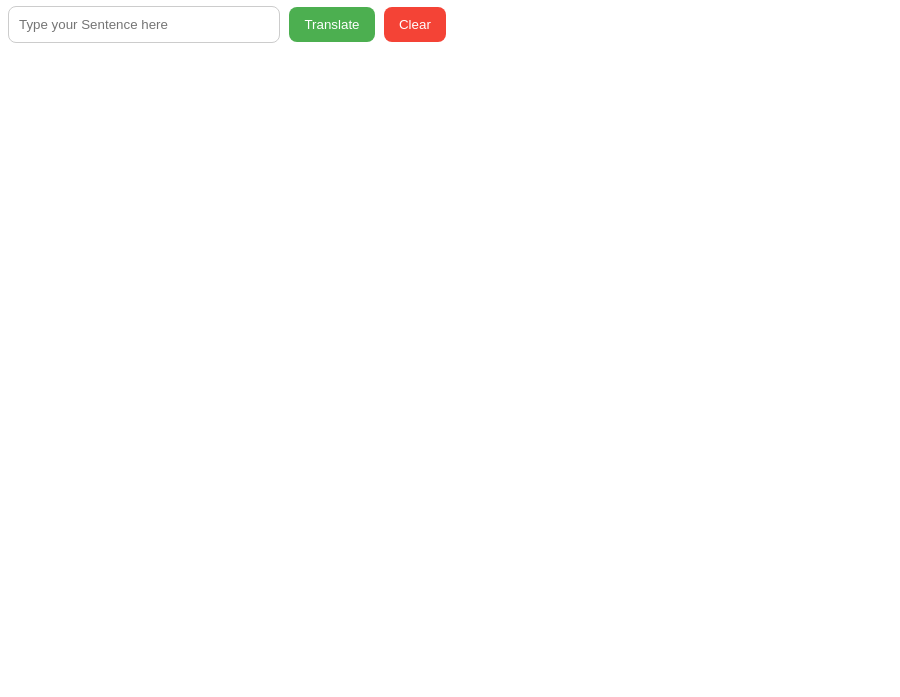
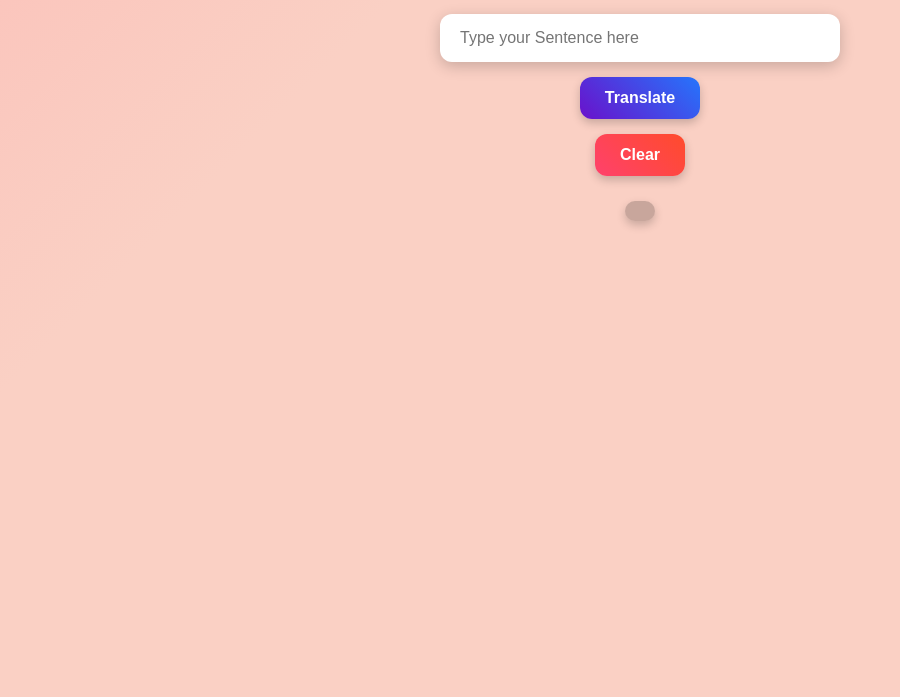
Before and after one commit to TanmayMargaj35/Emoji-Translator-, a plain HTML site: page index.html in a window 1280 px wide. Shown: the part 103-800 px from the top of the page, without its empty margins (0-900 px from the left). Drawn offline with Linux system fonts and the light colour scheme.

Commit message:
updated the css file

```diff
--- a/style.css
+++ b/style.css
@@ -1,39 +1,128 @@
-body {
-    font-family: arial, sans-serif;
-    align-items: center;
-    margin-top: 50px;
+/* Reset some default styles */
+* {
+    margin: 0;
+    padding: 0;
+    box-sizing: border-box;
 }
 
-input {
-    padding: 10px;
-    width: 250px;
-    border: 1px solid #ccc;
-    border-radius: 8px;
+/* Body styling with gradient background */
+body {
+    font-family: 'Arial', sans-serif;
+    display: flex;
+    flex-direction: column;
+    align-items: center;
+    justify-content: flex-start;
+    min-height: 100vh;
+    padding: 40px 20px;
+    background: linear-gradient(135deg, #ff9a9e 0%, #fad0c4 50%, #fad0c4 100%);
+    transition: background 0.5s ease-in-out;
+    animation: gradientShift 15s ease infinite;
+    text-align: center;
 }
 
+/* Smooth gradient animation */
+@keyframes gradientShift {
+    0% { background-position: 0% 50%; }
+    50% { background-position: 100% 50%; }
+    100% { background-position: 0% 50%; }
+}
+body {
+    background-size: 200% 200%;
+}
+
+/* Page title */
+h1 {
+    font-size: 2.5rem;
+    color: #fff;
+    margin-bottom: 30px;
+    text-shadow: 2px 2px 5px rgba(0,0,0,0.2);
+}
+
+/* Input box styling */
+input {
+    padding: 15px 20px;
+    width: 100%;
+    max-width: 400px;
+    border: none;
+    border-radius: 12px;
+    font-size: 1rem;
+    outline: none;
+    box-shadow: 0 4px 15px rgba(0,0,0,0.2);
+    transition: all 0.3s ease;
+}
+
+input:focus {
+    transform: scale(1.02);
+    box-shadow: 0 6px 20px rgba(0,0,0,0.3);
+}
+
+/* Button styling */
 button {
-    padding: 10px 15px;
-    margin-left: 5px;
+    padding: 12px 25px;
+    margin: 15px 5px 0;
     border: none;
-    border-radius: 8px;
-    background-color: #4CAF50;
-    color: white;
+    border-radius: 12px;
+    font-size: 1rem;
+    font-weight: bold;
     cursor: pointer;
+    color: #fff;
+    background: linear-gradient(45deg, #6a11cb, #2575fc);
+    transition: all 0.3s ease;
+    box-shadow: 0 4px 10px rgba(0,0,0,0.2);
 }
 
 button:hover {
-    background-color: #45a049;
+    transform: translateY(-3px) scale(1.05);
+    box-shadow: 0 6px 15px rgba(0,0,0,0.3);
+    background: linear-gradient(45deg, #2575fc, #6a11cb);
 }
 
+/* Clear button special color */
 .clear-btn {
-    background-color: #f44336;
+    background: linear-gradient(45deg, #ff416c, #ff4b2b);
 }
 
 .clear-btn:hover {
-    background-color: #d32f2f;
+    transform: translateY(-3px) scale(1.05);
+    background: linear-gradient(45deg, #ff4b2b, #ff416c);
 }
 
-p {
-    font-size: 1.5rem;
-    margin-top: 20px;
+/* Result paragraph */
+p#result {
+    font-size: 1.8rem;
+    margin-top: 25px;
+    color: #fff;
+    word-wrap: break-word;
+    max-width: 90%;
+    padding: 10px 15px;
+    background: rgba(0,0,0,0.2);
+    border-radius: 12px;
+    box-shadow: 0 4px 10px rgba(0,0,0,0.2);
+    transition: transform 0.3s ease;
 }
+
+p#result:hover {
+    transform: scale(1.02);
+}
+
+/* Responsive layout */
+@media (max-width: 480px) {
+    h1 {
+        font-size: 2rem;
+    }
+
+    input {
+        padding: 12px 15px;
+        font-size: 0.95rem;
+    }
+
+    button {
+        padding: 10px 18px;
+        font-size: 0.95rem;
+    }
+
+    p#result {
+        font-size: 1.4rem;
+        padding: 8px 12px;
+    }
+}
```
